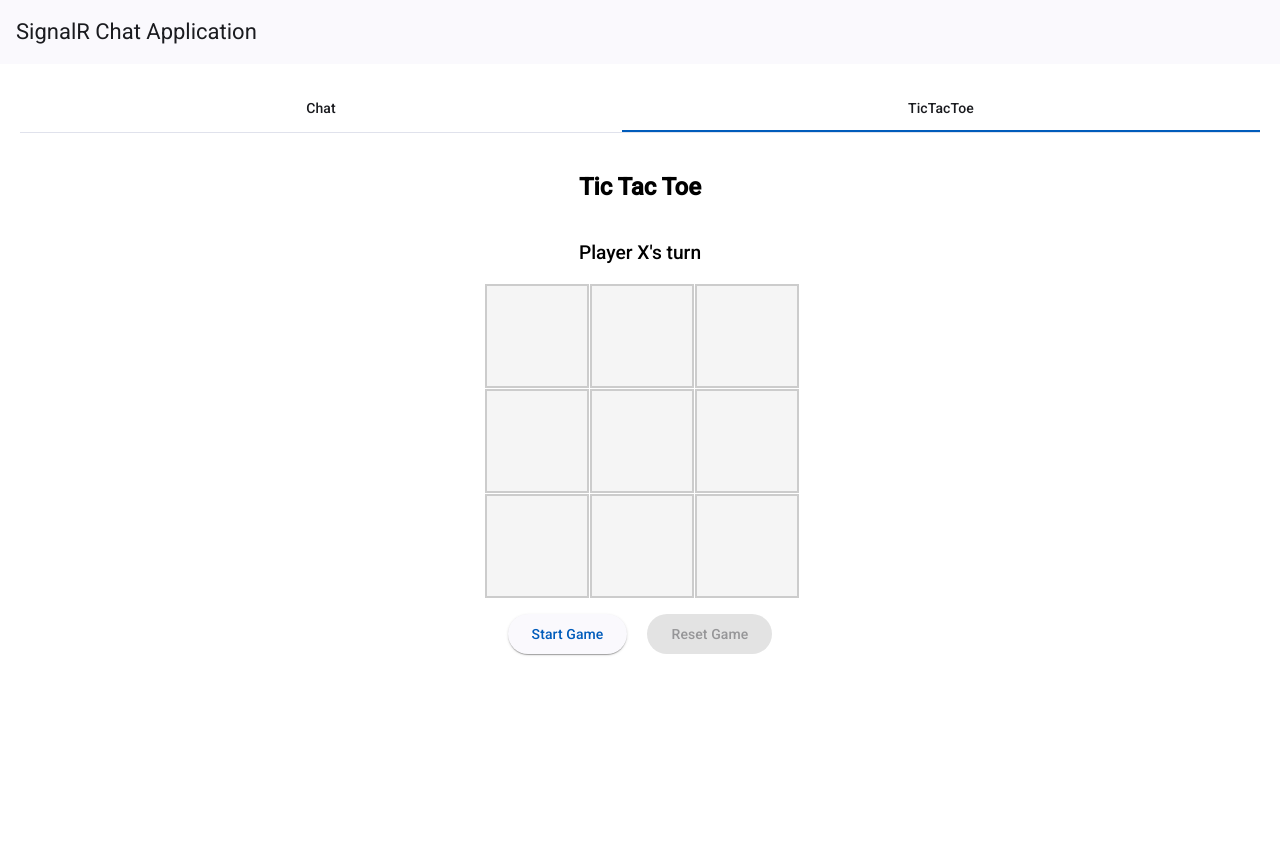
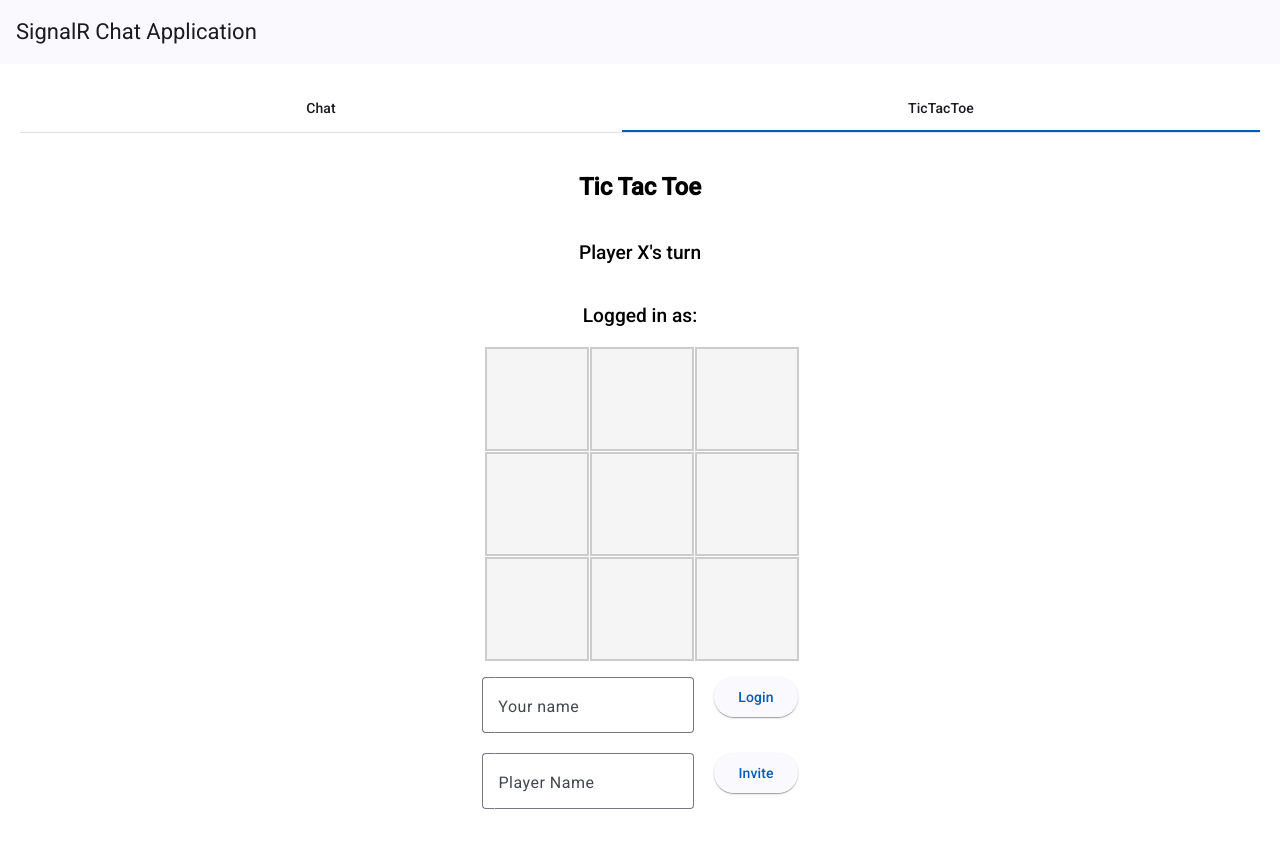
Before and after one commit to ogendogen/SignalRApp, an Angular app in the folder frontend/: page /tictactoe in a window 1280 px wide. Shown: the top 848 px of the page. Before the commit the page ends 800 px from the top, so only its background shows below. Built offline with nearby package versions, Linux system fonts and the light colour scheme.

Commit message:
Login first step

```diff
--- a/frontend/src/app/components/tic-tac-toe/tic-tac-toe.component.html
+++ b/frontend/src/app/components/tic-tac-toe/tic-tac-toe.component.html
@@ -1,6 +1,7 @@
 <div class="game-container">
   <h2>Tic Tac Toe</h2>
   <div class="game-status">Player X's turn</div>
+  <div class="game-status">Logged in as:</div>
 
   <div class="game-board">
     <div class="cell" id="cell-0">
@@ -42,13 +43,45 @@
   </div>
 
   <div style="display: flex; gap: 20px">
+    <mat-form-field appearance="outline">
+      <mat-label>Your name</mat-label>
+      <input matInput placeholder="Enter your name" />
+    </mat-form-field>
     <button
       mat-raised-button
       color="primary"
       class="cell-button"
       style="float: left"
     >
-      Start Game
+      Login
+    </button>
+  </div>
+
+  <div style="display: flex; gap: 20px">
+    <mat-form-field appearance="outline">
+      <mat-label>Player Name</mat-label>
+      <input
+        matInput
+        placeholder="Enter player name"
+        [(ngModel)]="playerName"
+      />
+    </mat-form-field>
+    <button
+      mat-raised-button
+      color="primary"
+      class="cell-button"
+      style="float: left"
+      (click)="onLogin()"
+    >
+      Invite
+    </button>
+    <!-- <button
+      mat-raised-button
+      color="primary"
+      class="cell-button"
+      style="float: left"
+    >
+      Start Game 2
     </button>
     <button
       disabled
@@ -58,6 +91,6 @@
       style="float: left"
     >
       Reset Game
-    </button>
+    </button> -->
   </div>
 </div>
--- a/frontend/src/app/components/tic-tac-toe/tic-tac-toe.component.ts
+++ b/frontend/src/app/components/tic-tac-toe/tic-tac-toe.component.ts
@@ -2,15 +2,32 @@ import { Component } from '@angular/core';
 import { MatButtonModule } from '@angular/material/button';
 import { CommonModule } from '@angular/common';
 import { FieldStatus } from '../../enums/field-status';
+import { MatFormFieldModule, MatLabel } from '@angular/material/form-field';
+import { MatInputModule } from '@angular/material/input';
+import { FormsModule } from '@angular/forms';
+import { TicTacToeService } from '../../services/tictactoe.service';
+import { LoginResponse } from '../../models/login/loginresponse';
 
 @Component({
   selector: 'app-tic-tac-toe',
   standalone: true,
-  imports: [CommonModule, MatButtonModule],
+  imports: [
+    CommonModule,
+    MatButtonModule,
+    MatFormFieldModule,
+    MatLabel,
+    MatInputModule,
+    FormsModule,
+  ],
   templateUrl: './tic-tac-toe.component.html',
   styleUrl: './tic-tac-toe.component.scss',
 })
 export class TicTacToeComponent {
+  playerName = '';
+  isLoggedIn = false;
+
+  constructor(private ticTacToeService: TicTacToeService) {}
+
   board: FieldStatus[][] = [
     [FieldStatus.Empty, FieldStatus.Empty, FieldStatus.Empty],
     [FieldStatus.Empty, FieldStatus.Empty, FieldStatus.Empty],
@@ -24,4 +41,14 @@ export class TicTacToeComponent {
   IsCircle(x: number, y: number): boolean {
     return this.board[x][y] == FieldStatus.Circle;
   }
+
+  onLogin() {
+    const loginResponse = this.ticTacToeService
+      .login(this.playerName)
+      .then((response: LoginResponse) => {
+        this.isLoggedIn = response.result;
+      });
+    console.log('Player name:', this.playerName);
+    console.log(JSON.stringify(loginResponse));
+  }
 }
--- /dev/null
+++ b/frontend/src/app/models/login/loginrequest.ts
@@ -0,0 +1,3 @@
+export interface LoginRequest {
+  player: string;
+}
--- /dev/null
+++ b/frontend/src/app/models/login/loginresponse.ts
@@ -0,0 +1,3 @@
+export interface LoginResponse {
+  result: boolean;
+}
--- a/frontend/src/app/services/tictactoe.service.ts
+++ b/frontend/src/app/services/tictactoe.service.ts
@@ -1,6 +1,7 @@
 import { Injectable } from '@angular/core';
 import * as signalR from '@microsoft/signalr';
 import { BehaviorSubject } from 'rxjs';
+import { LoginRequest } from '../models/login/loginrequest';
 
 @Injectable({
   providedIn: 'root',
@@ -21,6 +22,11 @@ export class TicTacToeService {
     return this.hubConnection.start();
   }
 
+  public login(playerName: string): Promise<any> {
+    const request: LoginRequest = { player: playerName };
+    return this.hubConnection.invoke('Login', request);
+  }
+
   public startGame(player1: string, player2: string): Promise<any> {
     return this.hubConnection.invoke('StartGame', player1, player2);
   }
@@ -32,10 +38,6 @@ export class TicTacToeService {
     });
   }
 
-  public sendMessage(user: string, message: string): Promise<void> {
-    return this.hubConnection.invoke('SendMessage', user, message);
-  }
-
   public stopConnection(): Promise<void> {
     return this.hubConnection.stop();
   }
```
